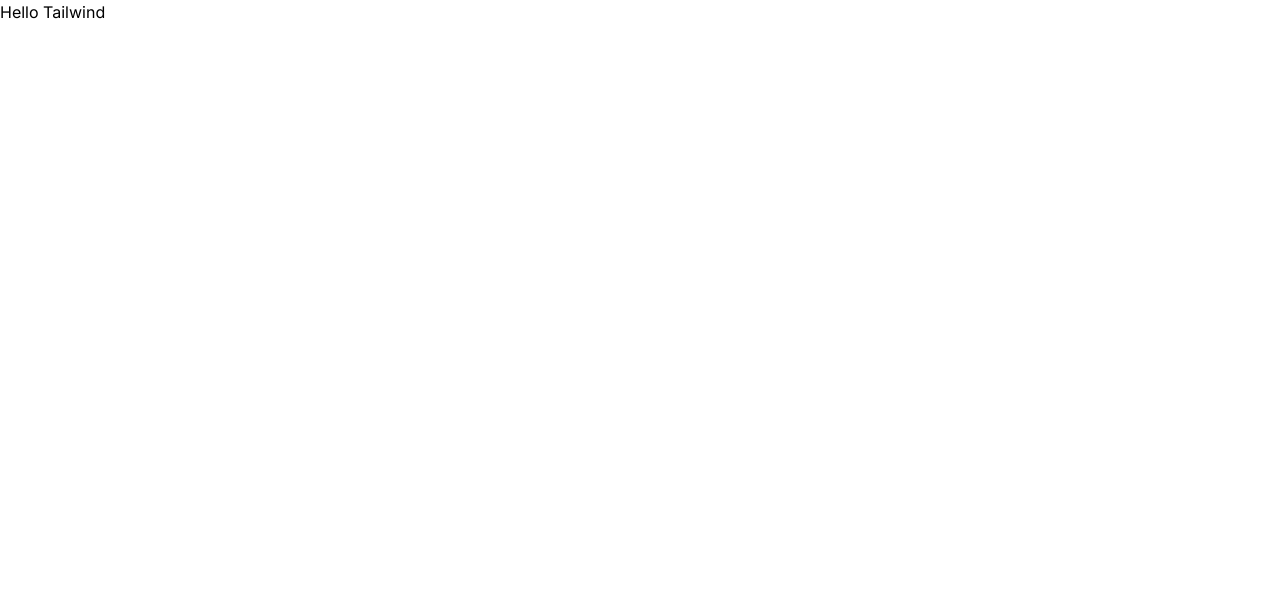
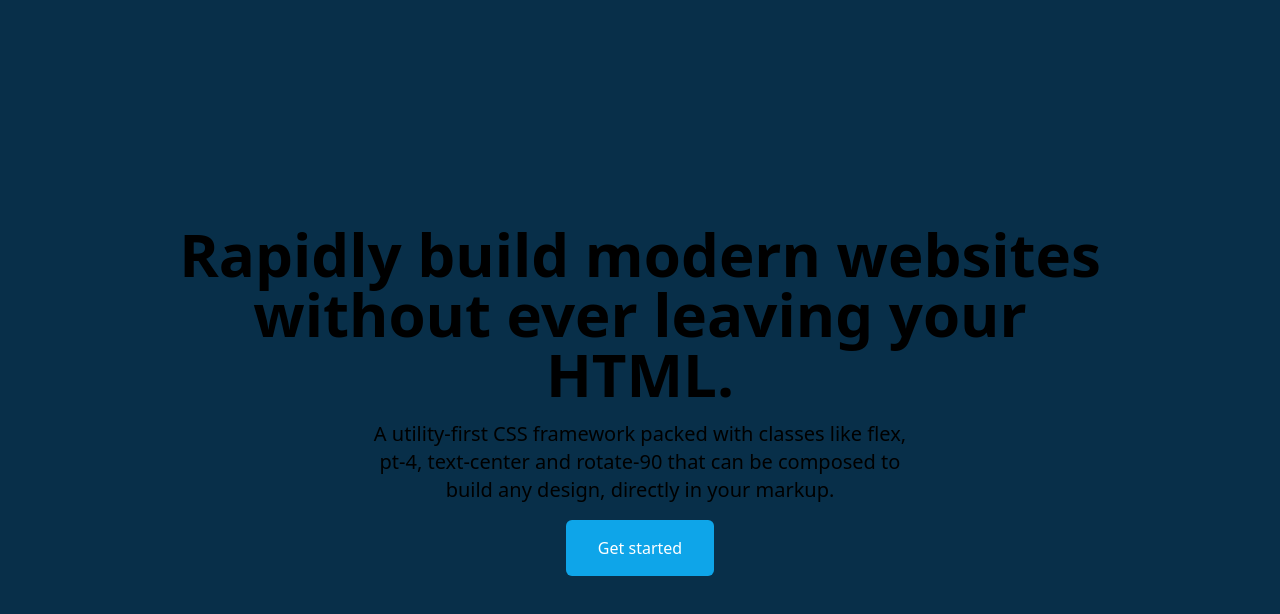
Before and after one commit to tiagosvieira10/tailwind-next, a Next.js app: page / in a window 1280 px wide. Shown: the top 614 px of the page. Built offline with nearby package versions, Linux system fonts and the light colour scheme.

Commit message:
faltando cores e desabled

```diff
--- a/src/app/page.tsx
+++ b/src/app/page.tsx
@@ -2,6 +2,18 @@
 
 export default function Home() {
   return (
-    <h1 className="">Hello Tailwind</h1>
+    <div className="flex items-center text-center justify-center bg-sky-950 h-screen">
+      <div className="items-center m-auto p-44 font-sans">
+        <h1 className="text-6xl font-black">
+          Rapidly build modern websites without ever leaving your HTML.
+        </h1>
+        <p className="text-xl p-4 px-48 m-auto">
+          A utility-first CSS framework packed with classes like flex, pt-4, text-center and rotate-90 that can be composed to build any design, directly in your markup.
+        </p>
+        <button className="bg-sky-500 text-white px-8 py-4 rounded-md font-medium">
+          Get started
+        </button>
+      </div>
+    </div>
   )
 }
```
